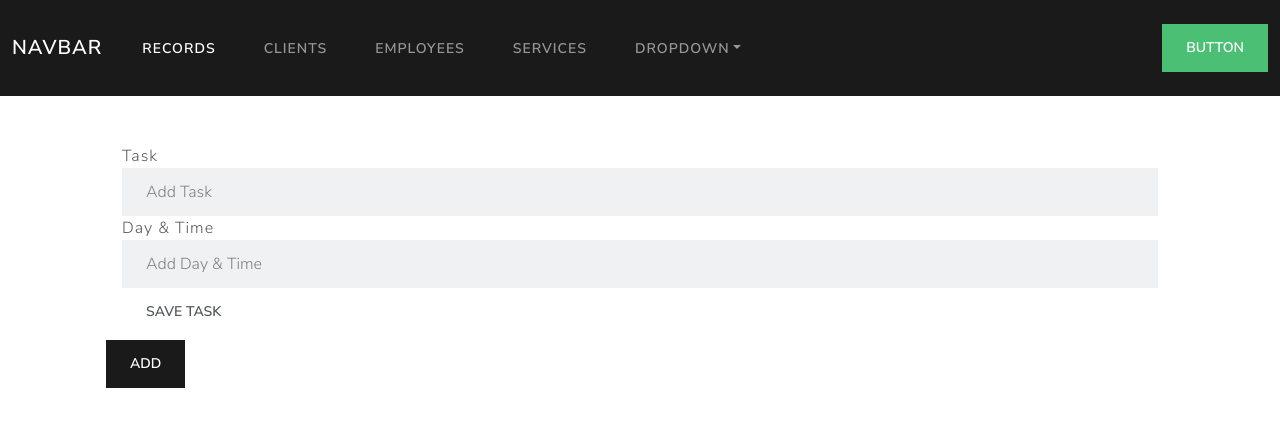
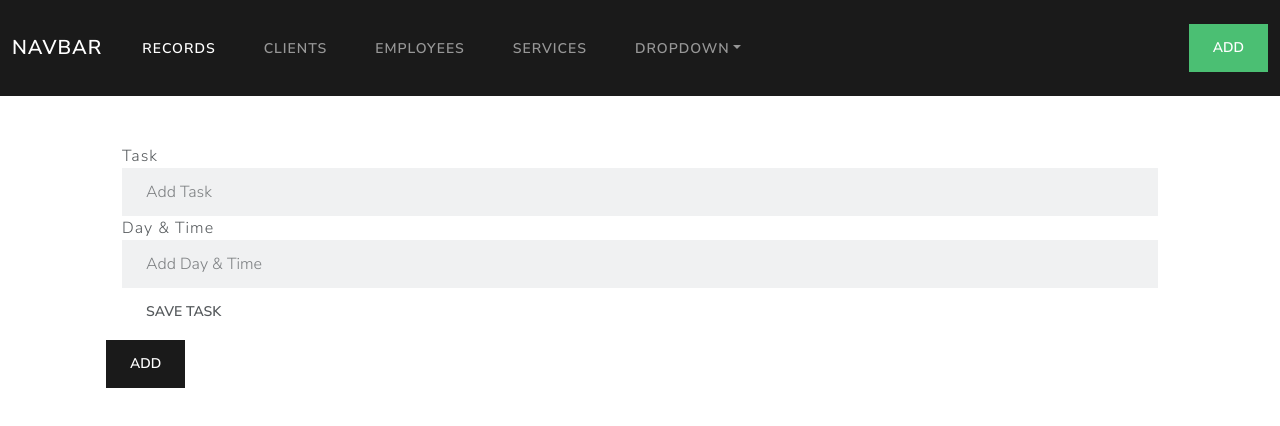
Before and after one commit to AlexMta7/taller_frontend, a React (Create React App) app: page / in a window 1280 px wide. Shown: the top 426 px of the page. Built offline with nearby package versions, Linux system fonts and the light colour scheme; no server answers.

Commit message:
Se agregó botón para agregar employee y para eliminar employee pero aun no está funcional

```diff
--- a/src/App.js
+++ b/src/App.js
@@ -19,8 +19,8 @@ import AddRecord from './components/AddRecord'
 function App() {
   // ============================RECORDS=================================
   const [showAddRecord, setShowAddRecord] = useState(false)
+  const [records, setRecords] = useState([])
 
-  const [records, setRecords] = useState([])
   useEffect(() => {
     const getRecords = async () => {
       const recordsFromDB = await fetchRecords()
--- a/src/components/Button.jsx
+++ b/src/components/Button.jsx
@@ -1,7 +1,7 @@
 const Button = ({ text, color, onClick }) => {
   return (
-    <button onClick={onClick} className='btn btn-success'>
-      Button
+    <button onClick={onClick} className={`btn btn-${color}`}>
+      {text}
     </button>
   )
 }
--- a/src/components/Employee.jsx
+++ b/src/components/Employee.jsx
@@ -1,4 +1,16 @@
+import Button from "./Button"
+
 const Employee = ({ data }) => {
+
+  const deleteEmplo = (e) => {
+    e.preventDefault()
+
+
+      alert('Delete Emplo')
+
+
+  }
+
   return (
     <>
       <tr>
@@ -8,6 +20,10 @@ const Employee = ({ data }) => {
         <td>{data.type}</td>
         <td>{data.dui}</td>
         <td>{data.email}</td>
+        <td>
+          <Button text={'Eliminar'} color={'warning'} onClick={deleteEmplo}/>
+          <Button/>
+          </td>
       </tr>
     </>
   )
--- a/src/components/Employees.jsx
+++ b/src/components/Employees.jsx
@@ -34,6 +34,7 @@ const Employees = () => {
             <th scope='col'>Type</th>
             <th scope='col'>DUI</th>
             <th scope='col'>email</th>
+            <th scope='col'>actions</th>
           </tr>
         </thead>
         <tbody>
--- a/src/components/Navbar.jsx
+++ b/src/components/Navbar.jsx
@@ -75,7 +75,10 @@ const Navbar = ({ onAdd, showAddRecord }) => {
               </li>
             </ul>
             {location.pathname === '/' && (
-              <Button text={!showAddRecord ? 'Add' : 'Close'} onClick={onAdd} />
+              <Button text={!showAddRecord ? 'Add' : 'Close'} onClick={onAdd} color={!showAddRecord ? 'success' : 'danger'} />
+            )}
+            {location.pathname === '/employees' && (
+              <Button text={'Add'} onClick={onAdd} color={!showAddRecord ? 'success' : 'danger'} />
             )}
           </div>
         </div>
--- a/src/screens/EmployeesScreen.jsx
+++ b/src/screens/EmployeesScreen.jsx
@@ -1,4 +1,5 @@
 import React from 'react'
+import Button from '../components/Button'
 import Employees from '../components/Employees'
 
 const EmployeesScreen = () => {
@@ -9,6 +10,7 @@ const EmployeesScreen = () => {
           que en records muestre el nombre y que al dar clic del empleado o carro o lo que putas sea que ahí también se vaya
           a la tabla pero que solo muestre ese id */}
       <Employees />
+      <Button text='Add employ' color='success' />
     </>
   )
 }
```
